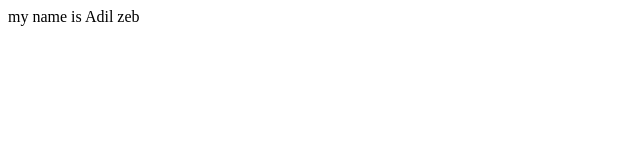
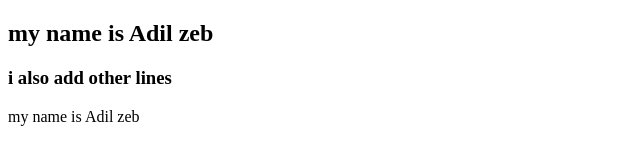
Before and after one commit to AdilZeb/ecommerce-html, a plain HTML site: page index.html in a window 1280 px wide. Shown: the whole page, without its empty margins (0-640 px from the left). Drawn offline with Linux system fonts and the light colour scheme.

Commit message:
Added New heading

```diff
--- a/index.html
+++ b/index.html
@@ -6,6 +6,8 @@
     <title>Document</title>
   </head>
   <body>
+    <h2>my name is Adil zeb</h2>
+    <h3>i also add other lines</h3>
     my name is Adil zeb
   </body>
 </html>
```
